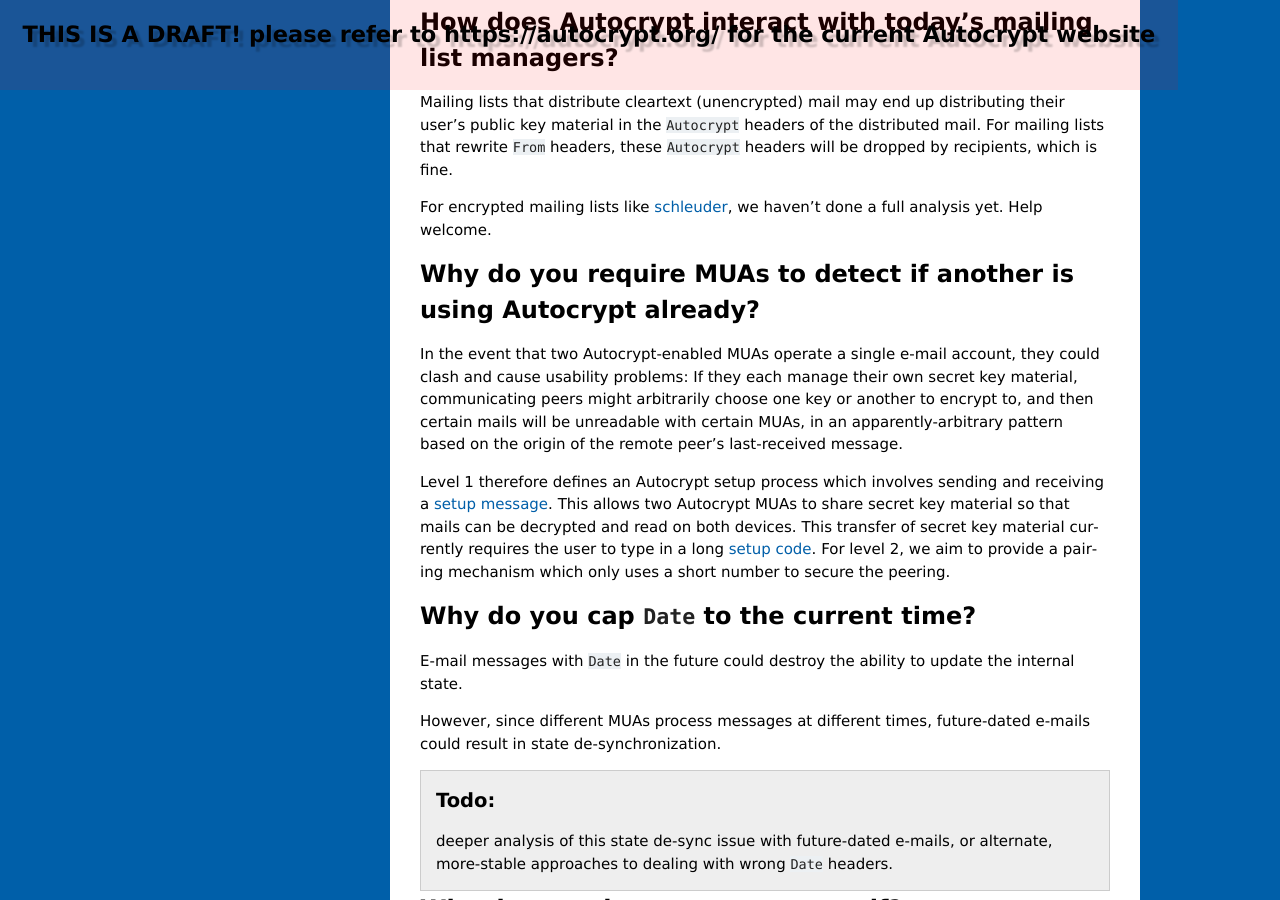
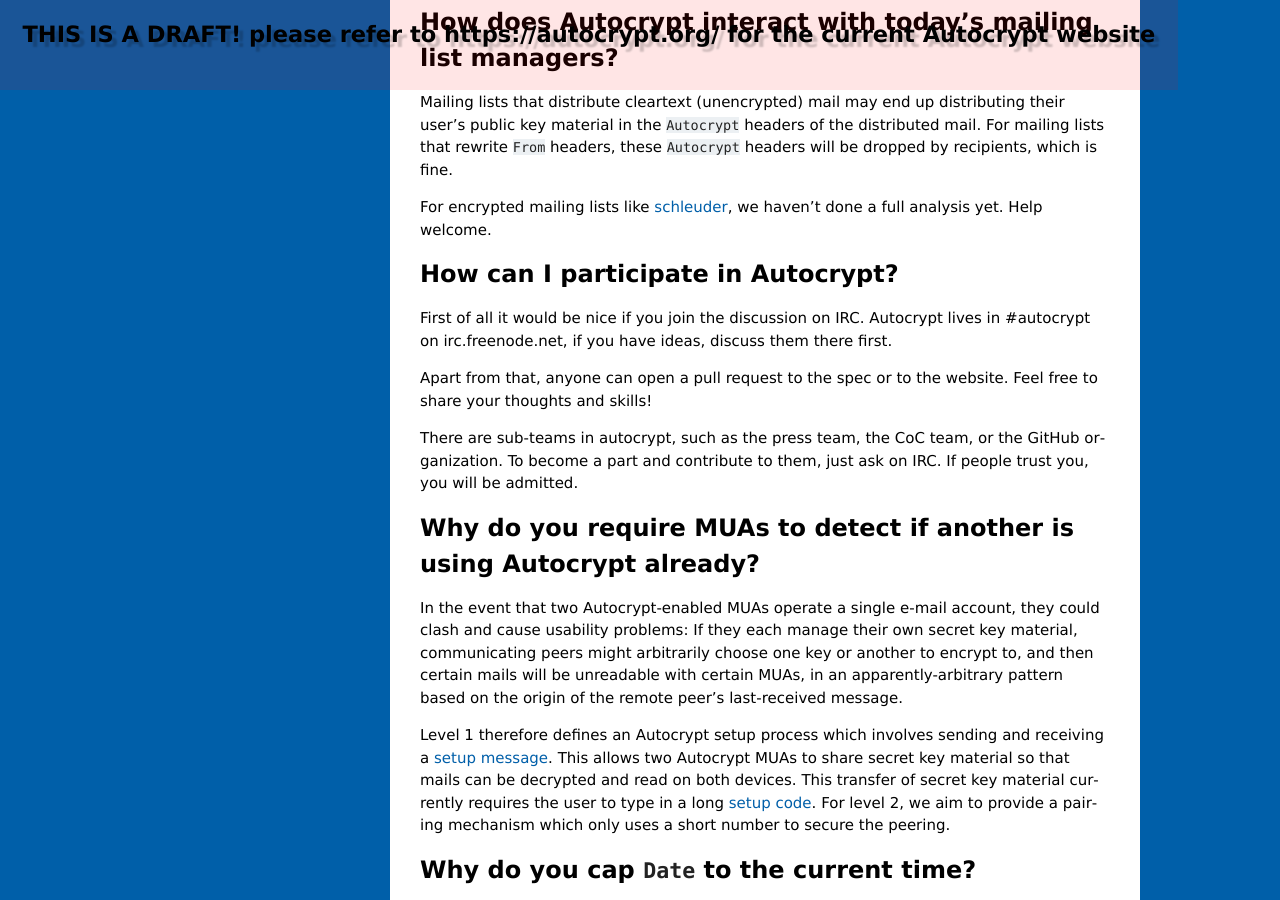
Before and after one commit to autocrypt/autocrypt, a Sphinx documentation site: the page built from doc/faq.rst, in a window 1280 px wide and 900 px high, scrolled down 2374 px. Built offline with Sphinx 7.4.7, drawn with Linux system fonts in a browser that asks for light colours.

Commit message:
added FAQ how to contribute #350

```diff
--- a/doc/faq.rst
+++ b/doc/faq.rst
@@ -131,6 +131,20 @@
 Help welcome.
 
 
+How can I participate in Autocrypt?
+-----------------------------------
+
+First of all it would be nice if you join the discussion on IRC.
+Autocrypt lives in #autocrypt on irc.freenode.net, if you have ideas,
+discuss them there first.
+
+Apart from that, anyone can open a pull request to the spec or to the
+website. Feel free to share your thoughts and skills!
+
+There are sub-teams in autocrypt, such as the press team, the CoC
+team, or the GitHub organization. To become a part and contribute
+to them, just ask on IRC. If people trust you, you will be admitted.
+
 Why do you require MUAs to detect if another is using Autocrypt already?
 ------------------------------------------------------------------------
 
```
